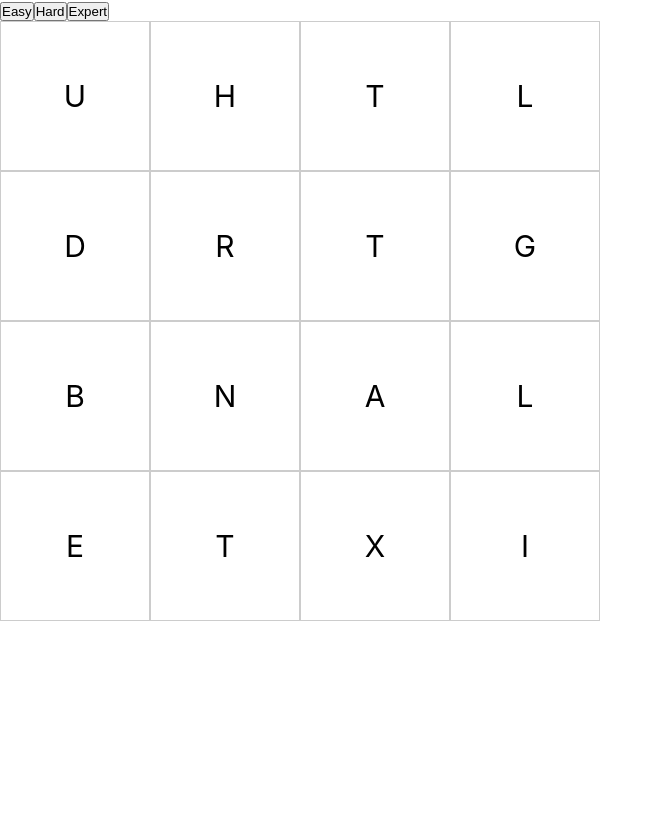
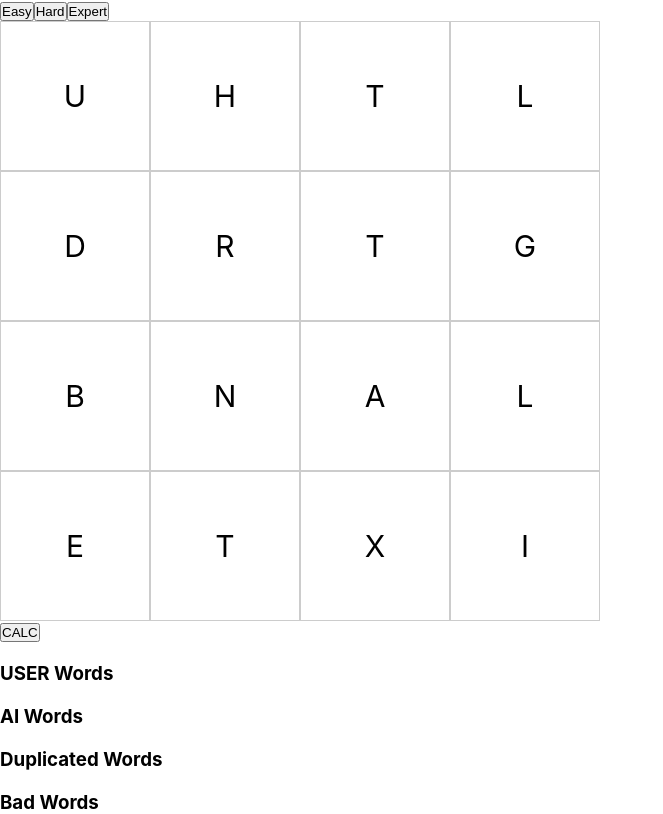
Before and after one commit to julian-leahy/wordwar, a React (Create React App) app: page / in a window 1280 px wide. Shown: the whole page, without its empty margins (0-663 px from the left). Built offline with nearby package versions, Linux system fonts and the light colour scheme.

Commit message:
remove duplicates and bad words from lists

```diff
--- a/src/features/board/Board.js
+++ b/src/features/board/Board.js
@@ -1,6 +1,6 @@
 import React, { useEffect } from 'react';
 import { useDispatch, useSelector } from 'react-redux';
-import { clearBoard, findWords, saveWords, selectBoard, selectChar, selectCurrent, selectDisabled, selectWordList } from '../board/boardSlice';
+import { clearBoard, compareWordList, findWords, saveWords, selectAIWords, selectBoard, selectChar, selectCurrent, selectDisabled, selectWordList, selectDuplicated, selectNotInDictionary } from '../board/boardSlice';
 import Difficulty from '../difficulty/Difficulty';
 import Output from '../output/Output';
 import Square from '../square/Square';
@@ -16,6 +16,9 @@ function Board() {
     const active = useSelector(selectDisabled);
     const current = useSelector(selectCurrent);
     const wordList = useSelector(selectWordList);
+    const AIWords = useSelector(selectAIWords);
+    const duplicates = useSelector(selectDuplicated);
+    const badWords = useSelector(selectNotInDictionary);
 
     // only run once!
     useEffect(() => {
@@ -53,9 +56,28 @@ function Board() {
                 {chars.map((char, idx) => <Output key={idx} char={char} />)}
             </div>
 
-            <div className='wordlist'>
+            <button onClick={() => dispatch(compareWordList())}>CALC</button>
+
+            <div className='wordlist' style={{ marginTop: '20px' }}>
+                <h3>USER Words</h3>
                 {wordList.map((char, idx) => <p key={idx}>{char}</p>)}
             </div>
+
+            <div className='wordlist' style={{ marginTop: '20px' }}>
+                <h3>AI Words</h3>
+                {AIWords.map((char, idx) => <p key={idx}>{char}</p>)}
+            </div>
+
+            <div className='wordlist' style={{ marginTop: '20px' }}>
+                <h3>Duplicated Words</h3>
+                {duplicates.map((char, idx) => <p key={idx}>{char}</p>)}
+            </div>
+
+            <div className='wordlist' style={{ marginTop: '20px' }}>
+                <h3>Bad Words</h3>
+                {badWords.map((char, idx) => <p key={idx}>{char}</p>)}
+            </div>
+
         </div>
     )
 }
--- a/src/features/board/boardSlice.js
+++ b/src/features/board/boardSlice.js
@@ -2,6 +2,7 @@ import { createSlice } from "@reduxjs/toolkit";
 import AIGenerateWords from "../../app/AIGenerateWords";
 import getAvailableWords from './../../app/findAllWords';
 import { shuffledTiles } from './../../app/letters';
+import { dictionary } from './../../app/dictionary';
 
 const initialState = {
     tiles: shuffledTiles,
@@ -11,7 +12,9 @@ const initialState = {
     wordList: [], // players words
     allWords: [],
     difficulty: 'easy',
-    AI: [] // 🤖 words
+    AI: [], // 🤖 words
+    duplicated: [], // words in AI and usersList
+    badWords: []
 }
 
 export const boardSlice = createSlice({
@@ -39,7 +42,7 @@ export const boardSlice = createSlice({
         },
         // transfer selected letter and save as complete word
         saveWords: (state) => {
-            const word = state.chars.join('');
+            const word = state.chars.join('').toLowerCase();
             if (word.length > 2 && !state.wordList.includes(word)) {
                 state.wordList.push(word)
             }
@@ -60,12 +63,23 @@ export const boardSlice = createSlice({
         // words `found` by AI 🦾
         aiWords: (state, action) => {
             state.AI = action.payload
+        },
+        // words in both players list
+        duplicatedWords: (state, action) => {
+            state.duplicated = action.payload
+        },
+        userListUpdate: (state, action) => {
+            state.wordList = action.payload
+        },
+        // list of words not in dictionary
+        notInDictionary: (state, action) => {
+            state.badWords = action.payload
         }
 
     }
 })
 
-export const { setBoard, addChar, isActive, resetIsActive, isCurrent, clearBoard, saveWords, allWords, aiWords, difficulty } = boardSlice.actions;
+export const { setBoard, addChar, isActive, resetIsActive, isCurrent, clearBoard, saveWords, allWords, aiWords, difficulty, duplicatedWords, userListUpdate, notInDictionary } = boardSlice.actions;
 
 export const selectBoard = (state) => state.board.tiles;
 export const selectChar = (state) => state.board.chars;
@@ -75,6 +89,8 @@ export const selectWordList = (state) => state.board.wordList;
 export const selectAllWords = (state) => state.board.allWords;
 export const selectDifficulty = (state) => state.board.difficulty;
 export const selectAIWords = (state) => state.board.AI;
+export const selectDuplicated = (state) => state.board.duplicated;
+export const selectNotInDictionary = (state) => state.board.badWords;
 
 // finds all available words from current board state
 export const findWords = () => (dispatch, getState) => {
@@ -104,6 +120,31 @@ export const AIWords = () => (dispatch, getState) => {
     dispatch(aiWords(AI))
 };
 
+export const compareWordList = () => (dispatch, getState) => {
+    let dict = dictionary.split(' ')
+    let userWords = selectWordList(getState());
+    let AIWords = selectAIWords(getState());
+
+    // words not in dictionary
+    const badWords = userWords.filter(val => !dict.includes(val));
+    dispatch(notInDictionary(badWords));
+
+    // remove bad words from wordlist
+    userWords = userWords.filter(val => dict.includes(val));
+
+    // words in both
+    const dup = userWords.filter(val => AIWords.includes(val));
+    dispatch(duplicatedWords(dup))
+
+    // users dups removed
+    userWords = userWords.filter(val => !AIWords.includes(val));
+    dispatch(userListUpdate(userWords));
+
+    // AI dup removed
+    AIWords = AIWords.filter(val => !userWords.includes(val));
+    dispatch(aiWords(AIWords))
+
+}
 
 
 export default boardSlice.reducer;
```
